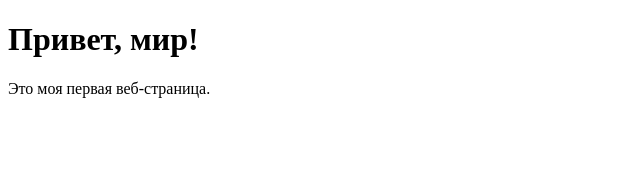
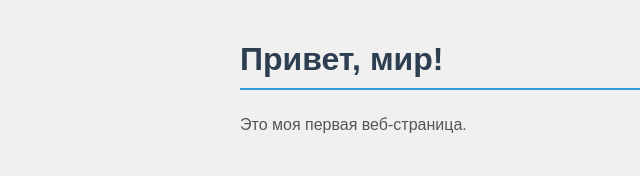
Before and after one commit to AniBf/anibf, a plain HTML site: page index.html in a window 1280 px wide. Shown: the whole page, without its empty margins (0-640 px from the left). Drawn offline with Linux system fonts and the light colour scheme.

Commit message:
Добавлены стили для страницы

```diff
--- a/index.html
+++ b/index.html
@@ -3,6 +3,7 @@
 <head>
    <meta charset="UTF-8">
    <meta name="viewport" content="width=device-width, initial-scale=1.0">
+   <link rel="stylesheet" href="style.css">
    <title>Моя первая страница</title>
 </head>
 <body>
--- /dev/null
+++ b/style.css
@@ -0,0 +1,16 @@
+body {
+   font-family: Arial, sans-serif;
+   max-width: 800px;
+   margin: 0 auto;
+   padding: 20px;
+   background-color: #f0f0f0;
+}
+h1 {
+   color: #2c3e50;
+   border-bottom: 2px solid #3498db;
+   padding-bottom: 10px;
+}
+p {
+   color: #555;
+   line-height: 1.6;
+}
```
